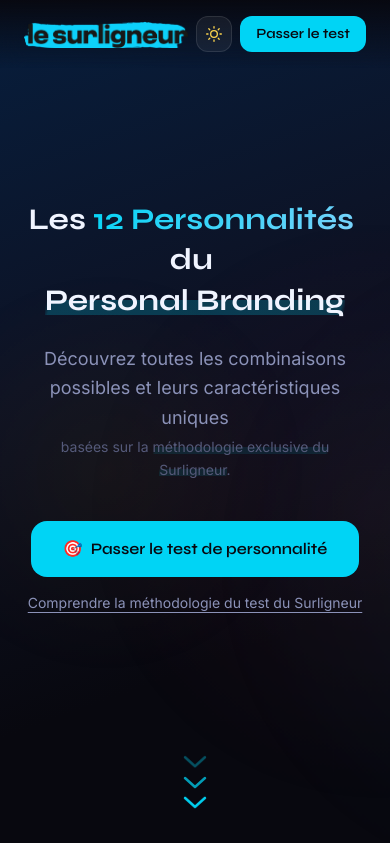
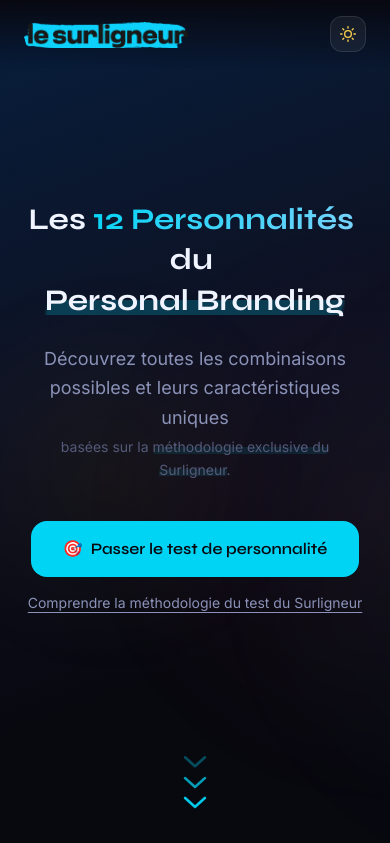
Before and after one commit to kevinlesurligneur/surligneur-personal-branding, a React (Vite) app: page / in a window 390 px wide. Shown: the top 843 px of the page. Built offline with nearby package versions, Linux system fonts and the light colour scheme.

Commit message:
style: hide header CTA button on mobile

```diff
--- a/src/components/layout/Header.jsx
+++ b/src/components/layout/Header.jsx
@@ -81,12 +81,12 @@ export function Header() {
           </motion.span>
         </motion.button>
 
-        {/* CTA */}
+        {/* CTA — masqué sur mobile */}
         <motion.button
           whileHover={{ scale: 1.03 }}
           whileTap={{ scale: 0.97 }}
           onClick={() => navigate('/test')}
-          className="text-sm font-semibold bg-brand-cyan text-bg-primary px-4 py-2 rounded-xl hover:shadow-cyan-glow-sm transition-all duration-200"
+          className="hidden md:block text-sm font-semibold bg-brand-cyan text-bg-primary px-4 py-2 rounded-xl hover:shadow-cyan-glow-sm transition-all duration-200"
           style={{ fontFamily: 'Syne, sans-serif' }}
         >
           Passer le test
```
